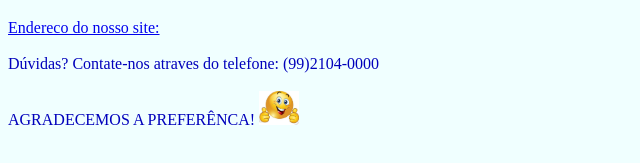
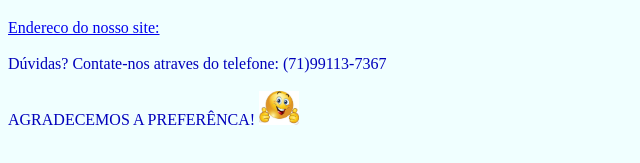
Before and after one commit to alpimdenise/denisealpim.github.io, a plain HTML site: page index.html in a window 1280 px wide. Shown: the part 1695-1858 px from the top of the page, 0-640 px from the left. Drawn offline with Linux system fonts and the light colour scheme.

Commit message:
Update index.html

```diff
--- a/index.html
+++ b/index.html
@@ -119,6 +119,6 @@
     </table>
     </body>
 
-    <font color="#rrggbb">Dúvidas? Contate-nos atraves do telefone: (99)2104-0000 <br> <br>
+    <font color="#rrggbb">Dúvidas? Contate-nos atraves do telefone: (71)99113-7367 <br> <br>
 
    <font color="#rrggbb"> AGRADECEMOS A PREFERÊNCA!         <img src="dc2e98ae5079d32d5c11819511d9b6e1.jpg" width="40" height="10" spellcheck="true" margin-right: 5px>  <br> <br><br>
```
